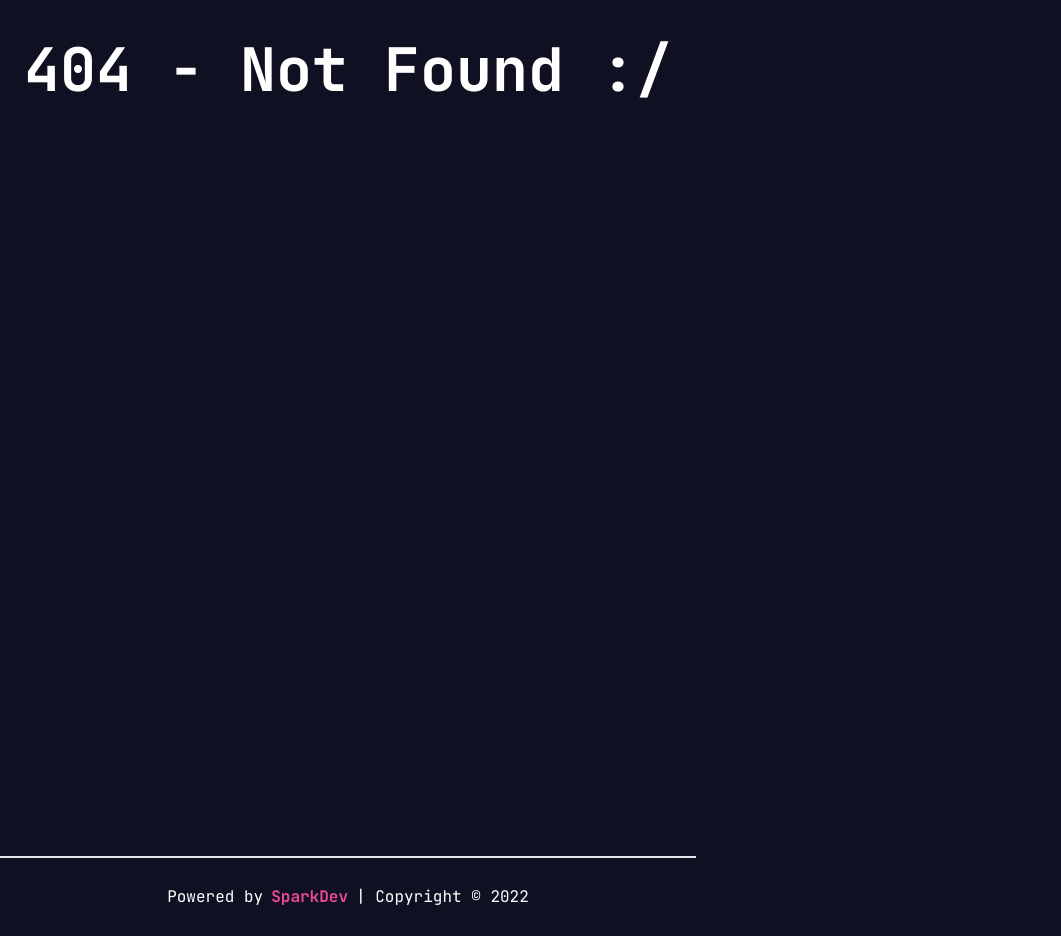
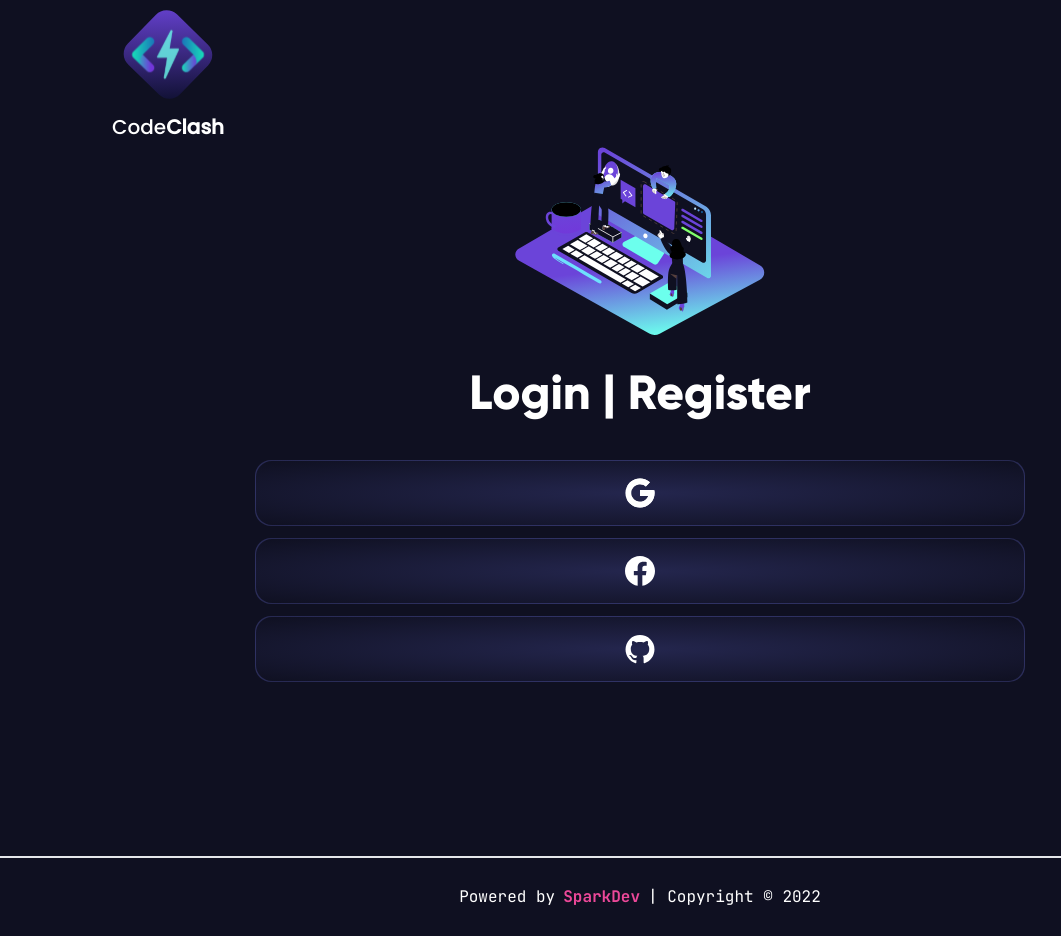
Before and after one commit to upe-webdev-2/codeclash-frontend, a Next.js app: page /auth in a window 1280 px wide. Before the commit this address had no page. Shown: the whole page, without its empty margins (0-1061 px from the left). Built offline with nearby package versions, Linux system fonts and the light colour scheme; no server answers.

Commit message:
added auth.tsx

```diff
--- /dev/null
+++ b/src/pages/auth.tsx
@@ -0,0 +1,83 @@
+import Container from "@/components/Container";
+import Navbar from "@/components/Navbar/Navbar";
+import { GetServerSideProps } from "next";
+import { getSession, signIn, useSession } from "next-auth/react";
+import Image from "next/image";
+import Router from "next/router";
+import { useEffect, useState } from "react";
+
+const Dom = ({}) => {
+  const { status } = useSession();
+
+  if (status === "authenticated") {
+    Router.push("/menu");
+  }
+
+  const [loginMethods] = useState([
+    {
+      name: "Google",
+      icon: "/static/auth/google.svg",
+      providerId: "google"
+    },
+    {
+      name: "Linkedin",
+      icon: "/static/auth/facebook.svg",
+      providerId: "linkedin"
+    },
+    {
+      name: "GitHub",
+      icon: "/static/auth/github.svg",
+      providerId: "github"
+    }
+  ]);
+
+  return (
+    <div className="w-screen">
+      <Navbar hideElements />
+
+      <div className="flex flex-col items-center justify-center ">
+        <div>
+          <Image
+            src="/static/auth/graphic.svg"
+            alt=""
+            width={250}
+            height={200}
+          />
+        </div>
+
+        <h1 className="mt-6 text-5xl capitalize font-gilroy-bold">
+          Login | Register
+        </h1>
+
+        <div className="flex flex-col items-center justify-center gap-3 mt-10">
+          {loginMethods.map(({ name, icon, providerId }, index) => (
+            <Container key={index} onHover>
+              <button
+                className="flex items-center justify-center h-16 cursor-pointer w-[768px]"
+                onClick={() => signIn(providerId, { callbackUrl: "/menu" })}
+              >
+                <Image src={icon} alt={name} width={30} height={30} />
+              </button>
+            </Container>
+          ))}
+        </div>
+      </div>
+    </div>
+  );
+};
+
+export default function Auth(props) {
+  return (
+    <>
+      <Dom {...props} />
+    </>
+  );
+}
+
+export const getServerSideProps: GetServerSideProps = async context => {
+  return {
+    props: {
+      title: "Login - Register"
+    }
+  };
+};
```
